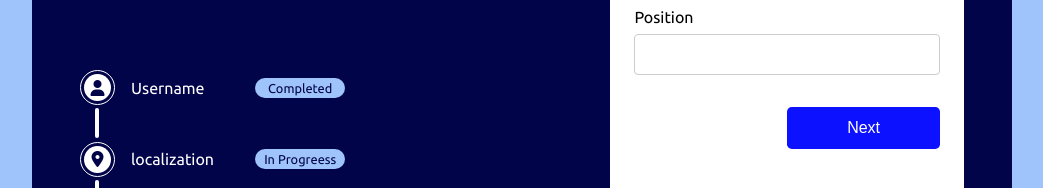
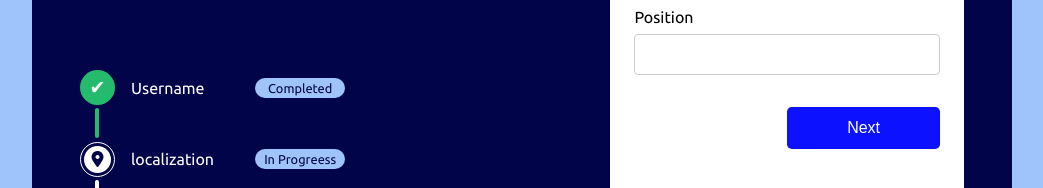
Before and after one commit to Pedro170/multi-step-form, a plain HTML site: page index.html in a window 1280 px wide. Shown: the part 263-451 px from the top of the page, without its empty margins (118-1161 px from the left). Drawn offline with Linux system fonts and the light colour scheme.

Commit message:
Faltando ajustes

```diff
--- a/index.html
+++ b/index.html
@@ -19,7 +19,7 @@
 
       <div class="progressbar">
         <div class="content-progress-step">
-          <div class="progress-step">
+          <div class="progress-step progress-step-active">
             <i class="fas fa-user"></i>
           </div>
 
@@ -27,7 +27,7 @@
           <span class="situation">Completed</span>
         </div>
 
-        <span class="barra"></span>
+        <span class="barra barra-active"></span>
 
         <div class="content-progress-step">
           <div class="progress-step">
```
